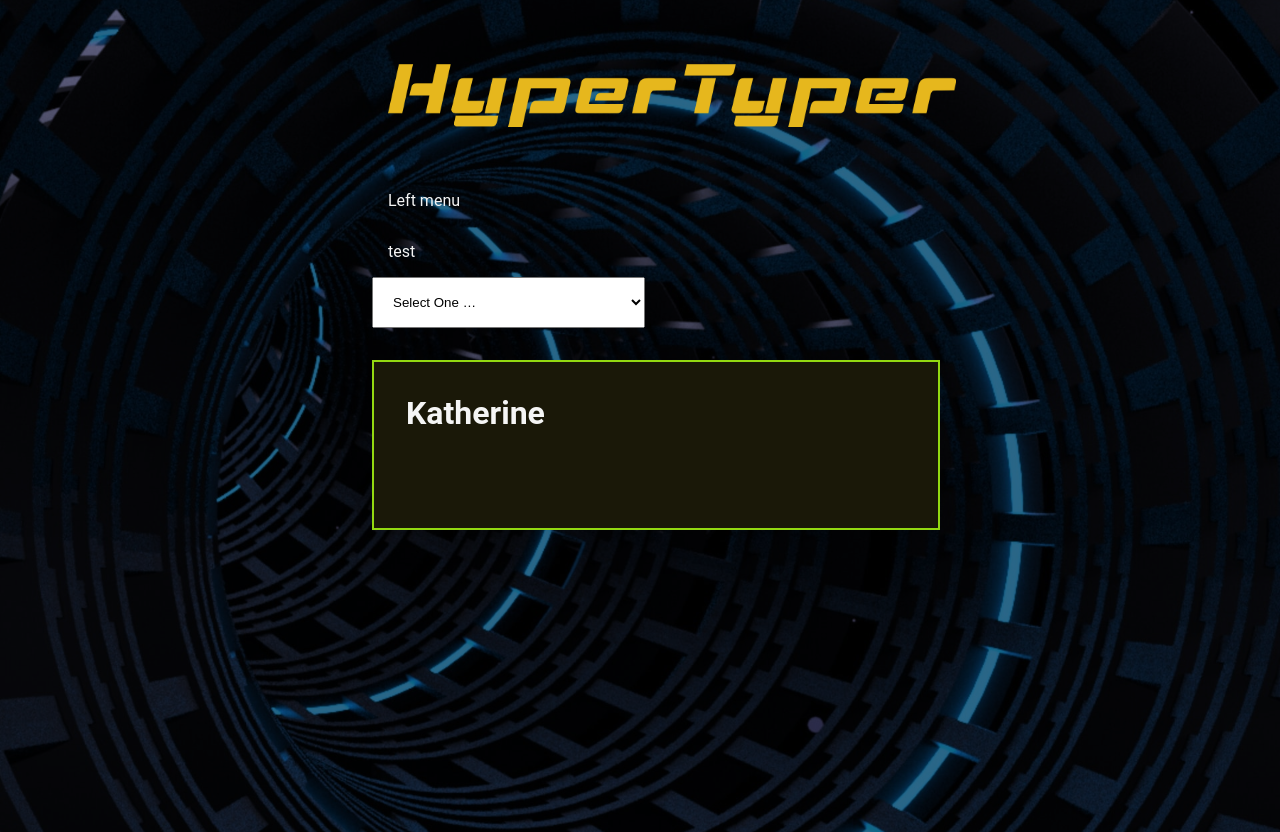
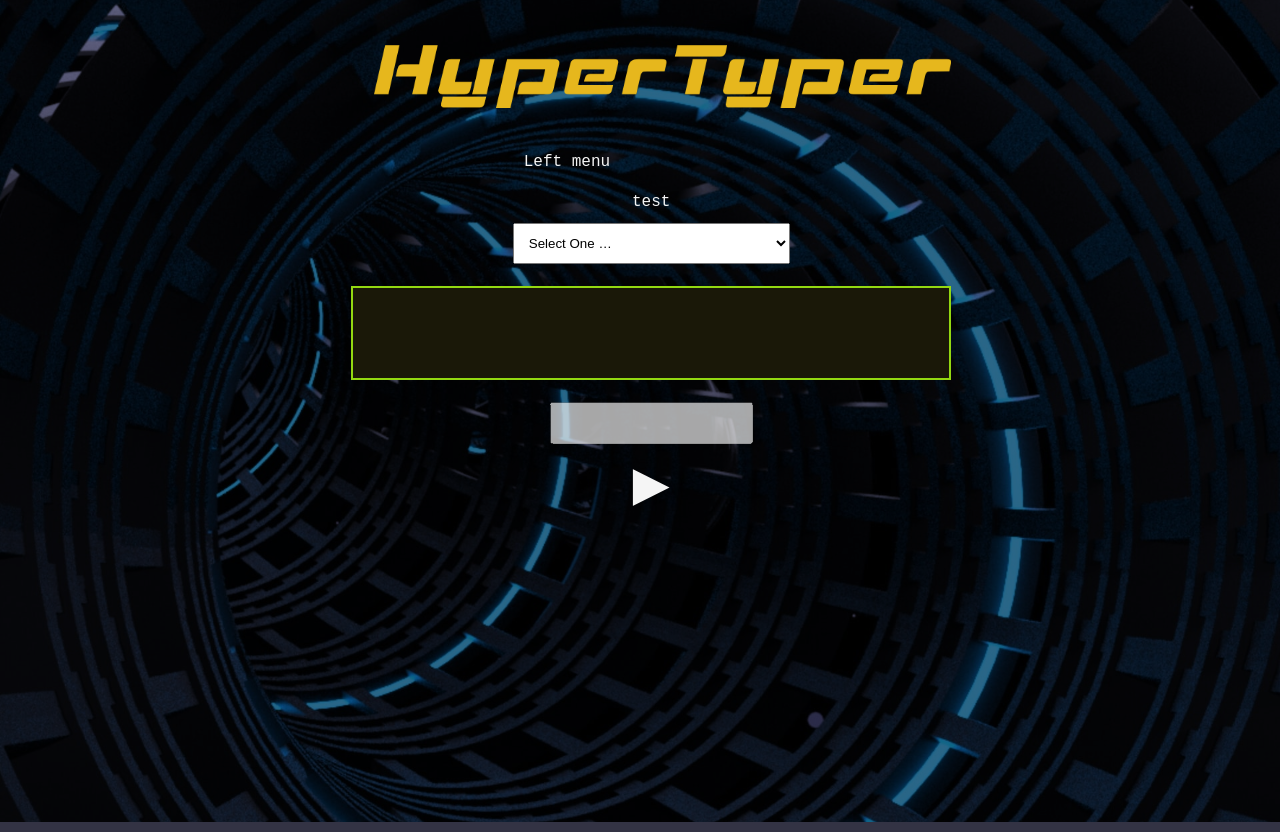
Before and after one commit to m1tron/hyper-typer, a plain HTML site: page index.html in a window 1280 px wide. Drawn offline with Linux system fonts and the light colour scheme.

Commit message:
Mindre framsteg..

```diff
--- a/css/style.css
+++ b/css/style.css
@@ -1,7 +1,7 @@
 /* || RESET */
 * {
     margin: 0;
-    padding: 1rem;
+    padding: 0.7rem;
     box-sizing: border-box;
 }
 
@@ -15,7 +15,7 @@
 
 
 body {
-    font: 1.0rem 'Roboto', sans-serif;
+    font: 1.0rem 'Roboto Mono', monospace;
     margin: 0 auto;
     display: flex;
     flex-direction: column;
@@ -36,6 +36,7 @@ main {
   display: flex;
   flex-direction: column;
   flex: 1;
+  align-items: center;
 }
 img {
     width: 600px;
@@ -48,4 +49,18 @@ img {
 #text-window {
     border: 2px rgb(147, 216, 17) solid;
     background-color: rgb(26, 24, 8);
+    width: 600px;
 }
+
+h2, h3 {
+    text-align: center;
+}
+
+span {
+    padding:0;
+}
+
+#play{
+    font-size: 3rem;
+    width: fit-content;
+}
--- a/index.html
+++ b/index.html
@@ -25,16 +25,16 @@ heos2200@student.miun.se
         <label for="dropmenu">test</label>
         <select class="flex-grid-halfs" id="textSelect">
             <option value="">Select One …</option>
-            <option value="chocolate">Chocolate</option>
-            <option value="sardine">Sardine</option>
-            <option value="vanilla">Vanilla</option>
         </select>
-    <label for=""></label>
-    <div id="text-window">
-        <h1 id="title"></h1>
-        <h2 id="author"></h2>
-        <p id ="textbox"></p>
-    </div>
+        <label for=""></label>
+        <div id="text-window">
+            <h2 id="title"></h1>
+            <h3 id="author"></h2>
+            <p id="textbox"></p>
+        </div>
+        <p></p>
+        <input type="text" id="inputbox" disabled></input>
+        <p id = "play">&#x25B6;</p>
 
 
 
--- a/js/main.js
+++ b/js/main.js
@@ -1,35 +1,100 @@
-/* const selectElement = document.querySelector('#textSelect');
 
-selectElement.addEventListener('change', (event) => {
-  const result = document.querySelector('.result');
-  result.textContent = `You like ${event.target.value}`;
-});
- */
 function supertyper() {
-
+    let running = false;
+    const date = new Date();
     const texts = getXMLtexts();
     const html = getHtmlObjects();
-
-    html["title"].innerHTML = texts.getElementsByTagName("title")[4].innerHTML;
-
-
-
+    const spans = [];
+    const index = 0;
+    addListeners();
+    populateSelect();
 
 
     function getXMLtexts() {
         const req = new XMLHttpRequest();
         req.open("GET", "texts.xml", false);
         req.send();
-        return req.responseXML;
+        const res = req.responseXML;
+        const temp = {};
+        const title = res.getElementsByTagName("title");
+        const author = res.getElementsByTagName("author");
+        const text = res.getElementsByTagName("text");
+        const language = res.getElementsByTagName("language");
+        for (let i = 0; i < title.length; i++) {
+            temp[title[i].innerHTML] = { author: author[i].innerHTML, text: text[i].innerHTML, lang: language[i].innerHTML };
+        }
+        return temp;
     }
 
     function getHtmlObjects() {
         return {
             title: document.getElementById("title"),
             author: document.getElementById("author"),
-            text: document.getElementById("textbox")
+            textbox: document.getElementById("textbox"),
+            inputbox: document.getElementById("inputbox"),
+            textSelect: document.getElementById("textSelect"),
+            playBtn: document.getElementById("play")
+        }
+    }
+    function addListeners() {
+        html["textSelect"].addEventListener('change', (event) => {
+            if (event.target.value != "") {
+                html["title"].innerHTML = event.target.value;
+                const t = texts[event.target.value].text;
+                html["textbox"].innerHTML = t;
+                let a = texts[event.target.value].author;
+                a += " (" + t.split(" ").length + " words, " + t.length + " chars)";
+                html["author"].innerHTML = a;
+
+            }
+        });
+        html["playBtn"].addEventListener('click', (event) => {
+            if (running) {
+                html.textSelect.disabled = false, running = false;
+                html.inputbox.disabled = true;
+                html.playBtn.innerHTML = "&#x25B6;";
+            }
+            else if (html.textSelect.value != "" && html.textSelect.disabled == false) {
+                html.textSelect.disabled = true, running = true;
+                html.playBtn.innerHTML = "&#x23F9;"   //&#x25B6;
+                html.inputbox.disabled = false;
+                html.inputbox.focus();
+                spanifyText();
+            }
+        });
+        html.inputbox.addEventListener('input', (event) => {
+            html.inputbox.innerText = "";
+            if(event.data == spans[index].innerText){
+                console.log("MATCH");
+            }
+        });
+    }
+
+    function populateSelect() {
+        for (const key in texts) {
+            let y = document.createElement("option");
+            y.innerHTML = key;
+            html["textSelect"].appendChild(y);
+        }
+    }
+    function startGame() {
+        let time = date.getTime();
+
+
+
+    }
+
+    function spanifyText() {
+        let text = html["textbox"].innerText;
+        html["textbox"].innerText = "";
+        for (let letter of text) {
+            let y = document.createElement("span");
+            y.innerHTML = letter;
+            spans.push(y);
+            html["textbox"].appendChild(y);
         }
     }
 }
 
+
 supertyper();
```
